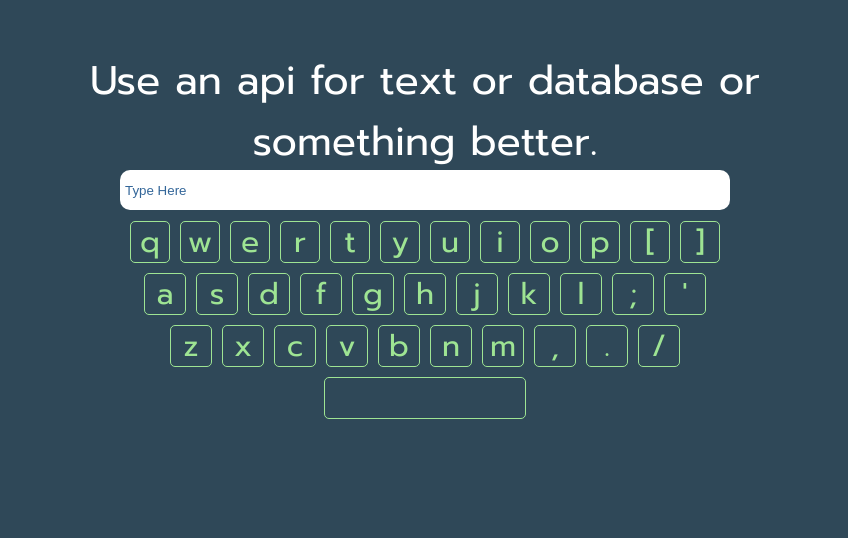
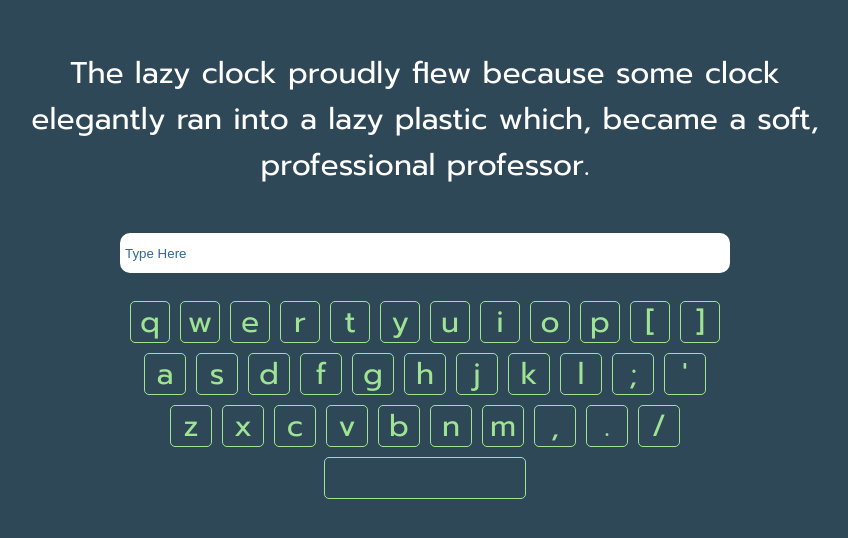
Before and after one commit to braydenwerner/Werntype, a React (Create React App) app: page / in a window 1280 px wide. Shown: the part 160-698 px from the top of the page, without its empty margins (215-1063 px from the left). Built offline with nearby package versions, Linux system fonts and the light colour scheme.

Commit message:
added random text generation

```diff
--- a/src/Components/Keyboard/Keyboard.js
+++ b/src/Components/Keyboard/Keyboard.js
@@ -8,7 +8,7 @@ import './Keyboard.scss'
 export default function Keyboard() {
   const rows = [
     ['q', 'w', 'e', 'r', 't', 'y', 'u', 'i', 'o', 'p', '[', ']'],
-        ['a', 's', 'd', 'f', 'g', 'h', 'j', 'k', 'l', ';', '\''],
+    ['a', 's', 'd', 'f', 'g', 'h', 'j', 'k', 'l', ';', "'"],
     ['z', 'x', 'c', 'v', 'b', 'n', 'm', ',', '.', '/'],
     [' ']
   ]
@@ -52,7 +52,11 @@ export default function Keyboard() {
               <div className="key-row" key={row}>
                 {row.map((key) => {
                   return (
-                                        <div className={`key-highlight-${keysToHighlight.has(key)}`} key={key} id={key === ' ' ? 'Space' : key}>
+                    <div
+                      className={`key-highlight-${keysToHighlight.has(key)}`}
+                      key={key}
+                      id={key === ' ' ? 'Space' : key}
+                    >
                       <span className="key">{key}</span>
                     </div>
                   )
--- a/src/Components/Keyboard/Keyboard.scss
+++ b/src/Components/Keyboard/Keyboard.scss
@@ -1,8 +1,8 @@
-@import url("https://fonts.googleapis.com/css2?family=Prompt&display=swap");
+@import url('https://fonts.googleapis.com/css2?family=Prompt&display=swap');
 
 #keyboard-outer-container {
   position: fixed;
-  top: 60%;
+  top: 70%;
   left: 50%;
   transform: translate(-50%, -50%);
   display: flex;
@@ -45,7 +45,7 @@
 }
 
 .key {
-  font-family: "Prompt", sans-serif;
+  font-family: 'Prompt', sans-serif;
   font-size: 30px;
   color: #9ee493;
 }
--- a/src/Components/TypingForm/TypingForm.js
+++ b/src/Components/TypingForm/TypingForm.js
@@ -3,17 +3,16 @@ import { useRecoilState } from 'recoil'
 
 import { pageState } from '../../recoil'
 
+import { generateText } from '../../utils'
+
 import './TypingForm.scss'
 
 export default function TypingForm() {
   //  these will be set upon every render but will not update the useState again, maybe there's a better way to declare
-    const tempPrompts = ['I need to add cool text! Very fun!', 'Cool string of text', 'Use an api for text or database or something better.']
-    const rand = tempPrompts[Math.floor(Math.random() * tempPrompts.length)]
-
   const formRef = useRef(null)
 
   //  the prompt the user types
-    const [currentPrompt, setCurrentPrompt] = useState(rand)
+  const [currentPrompt, setCurrentPrompt] = useState(generateText())
 
   //  corresponds to the index of each word in currentPrompt.split(" ")
   const [currentWordIndex, setCurrentWordIndex] = useState(0)
@@ -39,7 +38,6 @@ export default function TypingForm() {
   //  0 -> currentCorrectIndex is green
   //  currentCorrectIndex + 1 -> currentIndex is red
   //  currentCurrentIndex + 1 -> currentPrompt.length is white
-
   const handleKeyDown = (e) => {
     if (currentIndex === 0) setStartTime(Date.now())
 
@@ -48,14 +46,20 @@ export default function TypingForm() {
     const formValue = formRef.current.value
 
     let correctChars = 0
-        while (formValue[correctChars] && (formValue[correctChars] === currentWord[correctChars])) {
+    while (
+      formValue[correctChars] &&
+      formValue[correctChars] === currentWord[correctChars]
+    ) {
       correctChars++
     }
 
     const totalCorrectIndex = currentWordStartIndex + correctChars
     const totalIndex = currentWordStartIndex + formValue.length
 
-        if (formValue[formValue.length - 1] === ' ' && formValue.substring(0, formValue.length - 1) === currentWord) {
+    if (
+      formValue[formValue.length - 1] === ' ' &&
+      formValue.substring(0, formValue.length - 1) === currentWord
+    ) {
       setCurrentWordIndex((oldCurrentWord) => {
         return oldCurrentWord + 1
       })
@@ -81,12 +85,26 @@ export default function TypingForm() {
       {currentPageState === 'typingState' && (
         <div id="typingForm-outer-container">
           <div id="text-prompt">
-                        <span style={{ color: '9EE493' }}>{currentPrompt.substring(0, currentCorrectIndex)}</span>
-                        <span style={{ color: 'RED' }}>{currentPrompt.substring(currentCorrectIndex, currentIndex)}</span>
-                        <span style={{ color: 'WHITE' }}>{currentPrompt.substring(currentIndex, currentPrompt.length)}</span>
+            <span style={{ color: '9EE493' }}>
+              {currentPrompt.substring(0, currentCorrectIndex)}
+            </span>
+            <span style={{ color: 'RED' }}>
+              {currentPrompt.substring(currentCorrectIndex, currentIndex)}
+            </span>
+            <span style={{ color: 'WHITE' }}>
+              {currentPrompt.substring(currentIndex, currentPrompt.length)}
+            </span>
           </div>
 
-                    <input id="typing-form" type="text" placeholder="Type Here" maxLength={15} onChange={handleKeyDown} ref={formRef} autoFocus></input>
+          <input
+            id="typing-form"
+            type="text"
+            placeholder="Type Here"
+            maxLength={15}
+            onChange={handleKeyDown}
+            ref={formRef}
+            autoFocus
+          ></input>
         </div>
       )}
 
--- a/src/Components/TypingForm/TypingForm.scss
+++ b/src/Components/TypingForm/TypingForm.scss
@@ -1,4 +1,4 @@
-@import url("https://fonts.googleapis.com/css2?family=Prompt&display=swap");
+@import url('https://fonts.googleapis.com/css2?family=Prompt&display=swap');
 
 #typingForm-outer-container {
   position: fixed;
@@ -15,14 +15,14 @@
     text-align: center;
     color: #9ee493;
     span {
-      font-family: "Prompt", sans-serif;
-      font-size: 40px;
+      font-family: 'Prompt', sans-serif;
+      font-size: 30px;
     }
   }
 
   #typing-form {
-    position: fixed;
-    top: 40%;
+    position: relative;
+    top: 15%;
     width: 75%;
     height: 10%;
     outline: none;
@@ -51,7 +51,7 @@
   color: #9ee493;
 
   #summary-wpm {
-    font-family: "Prompt", sans-serif;
+    font-family: 'Prompt', sans-serif;
     font-size: 40px;
   }
 }
--- a/src/recoil.js
+++ b/src/recoil.js
@@ -1,6 +1,6 @@
 import { atom } from 'recoil'
 
 export const pageState = atom({
-    key: 'pageState',
-    default: 'typingState'
+  key: 'pageState',
+  default: 'typingState'
 })
--- /dev/null
+++ b/src/utils.js
@@ -0,0 +1,117 @@
+const nouns = [
+  'bird',
+  'clock',
+  'boy',
+  'plastic',
+  'duck',
+  'teacher',
+  'old lady',
+  'professor',
+  'hamster',
+  'dog'
+]
+const verbs = [
+  'kicked',
+  'ran',
+  'flew',
+  'dodged',
+  'sliced',
+  'rolled',
+  'died',
+  'breathed',
+  'slept',
+  'killed'
+]
+const adjectives = [
+  'beautiful',
+  'lazy',
+  'professional',
+  'lovely',
+  'dumb',
+  'rough',
+  'soft',
+  'hot',
+  'vibrating',
+  'slimy'
+]
+const adverbs = [
+  'slowly',
+  'elegantly',
+  'precisely',
+  'quickly',
+  'sadly',
+  'humbly',
+  'proudly',
+  'shockingly',
+  'calmly',
+  'passionately'
+]
+const preposition = [
+  'down',
+  'into',
+  'up',
+  'on',
+  'upon',
+  'below',
+  'above',
+  'through',
+  'across',
+  'towards'
+]
+
+export const users = [
+  'Brayden',
+  'Bob',
+  'Bovington',
+  'Requis',
+  'Dequavis',
+  'Deshawn',
+  'Treyvon',
+  'Tyrone',
+  'Jamal',
+  'Demetrius'
+]
+
+export const randGen = () => {
+  return Math.floor(Math.random() * 10)
+}
+
+export const generateText = () => {
+  const rand1 = randGen()
+  const rand2 = randGen()
+  const rand3 = randGen()
+  const rand4 = randGen()
+  const rand5 = randGen()
+  const rand6 = randGen()
+  //                var randCol = [rand1,rand2,rand3,rand4,rand5];
+  //                var i = randGen();
+  return (
+    'The ' +
+    adjectives[rand1] +
+    ' ' +
+    nouns[rand2] +
+    ' ' +
+    adverbs[rand3] +
+    ' ' +
+    verbs[rand4] +
+    ' because some ' +
+    nouns[rand1] +
+    ' ' +
+    adverbs[rand1] +
+    ' ' +
+    verbs[rand1] +
+    ' ' +
+    preposition[rand1] +
+    ' a ' +
+    adjectives[rand2] +
+    ' ' +
+    nouns[rand5] +
+    ' which, became a ' +
+    adjectives[rand3] +
+    ', ' +
+    adjectives[rand4] +
+    ' ' +
+    nouns[rand6] +
+    '.'
+  )
+}
```
Also changed, not shown: src/Pages/TypingPage/TypingPage.js (indentation only), 1 other file (tests, documents, lock files or other folders). Lines whose indentation alone changed are shown as unchanged.
